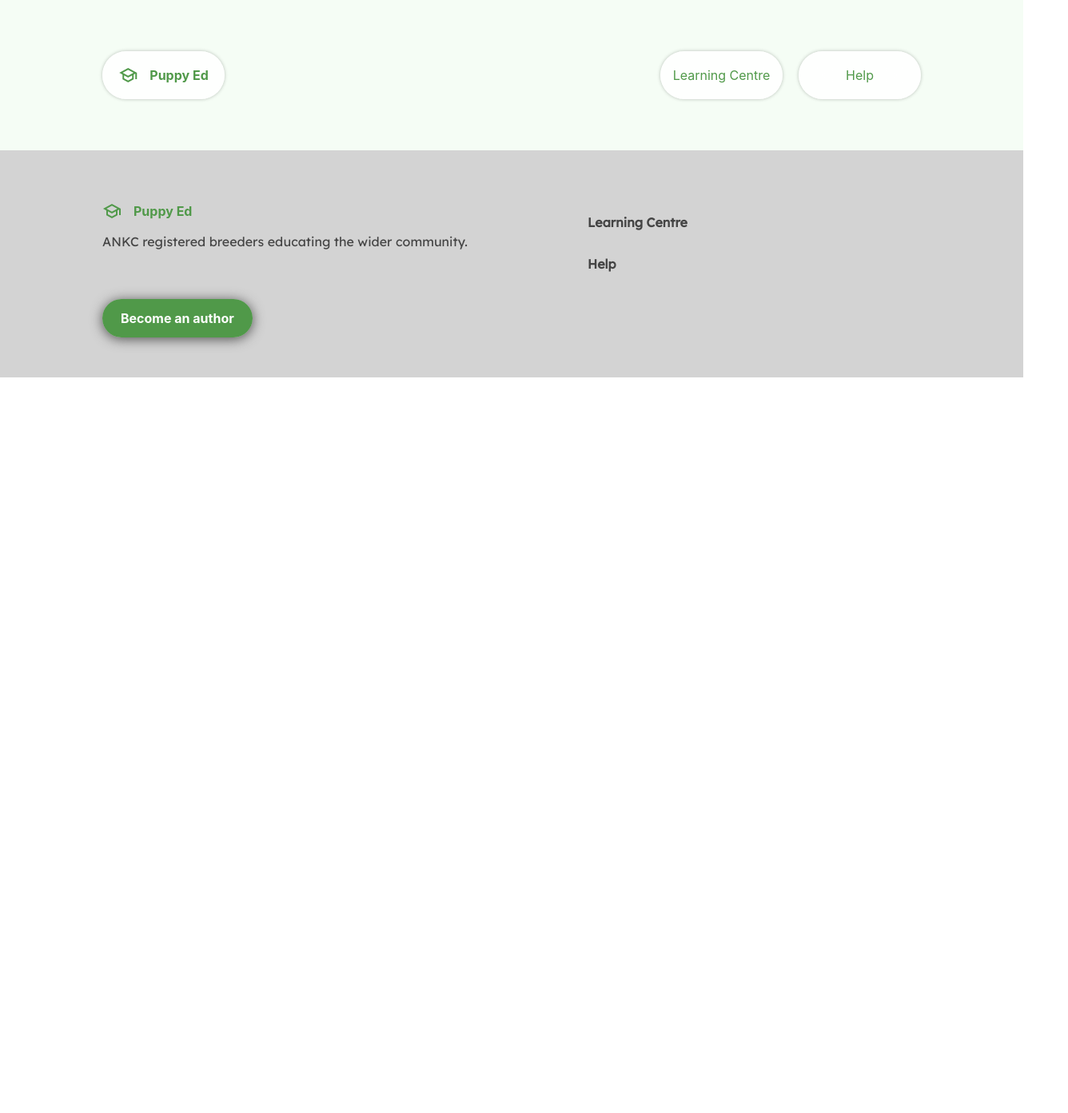
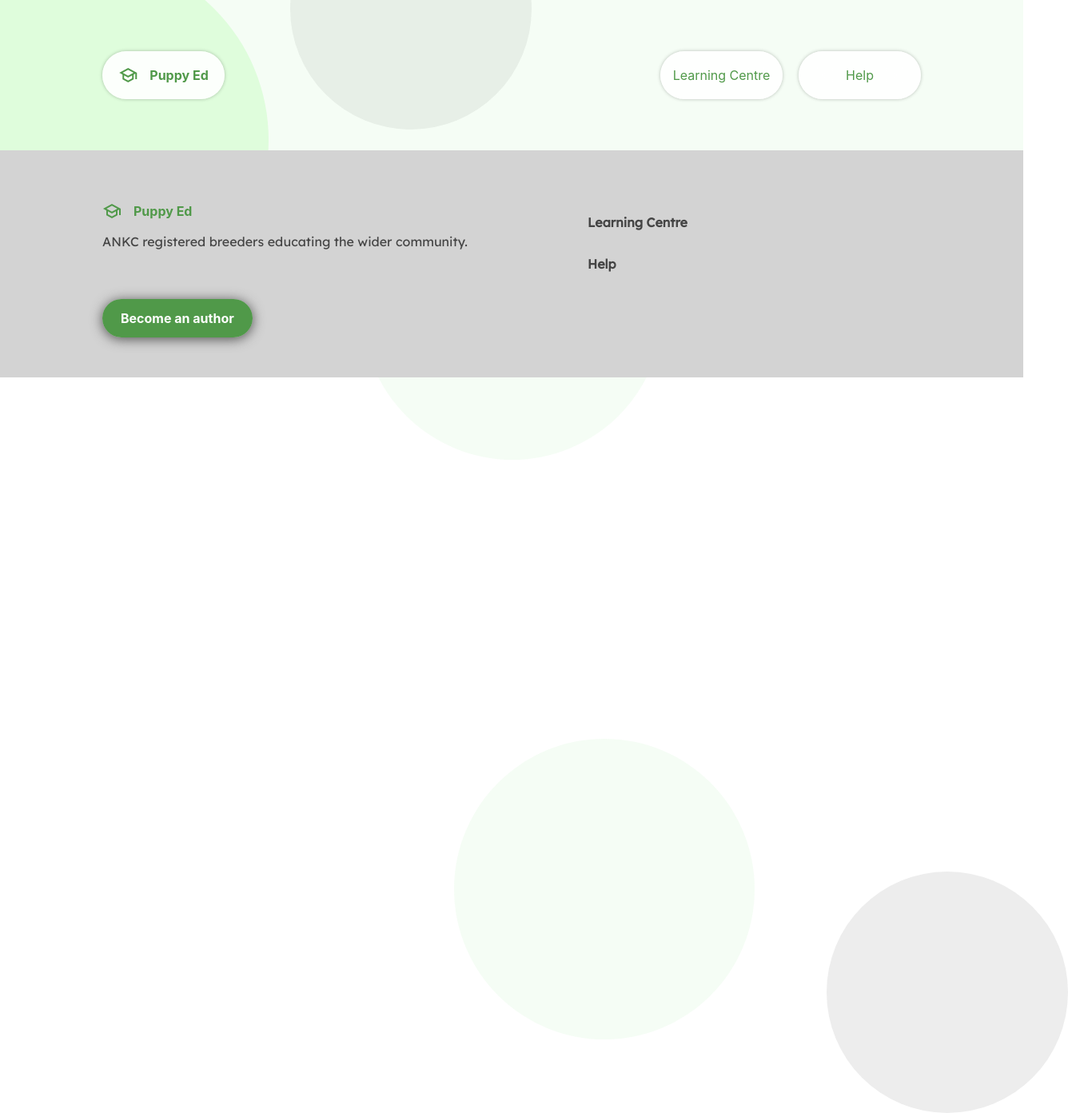
Before and after one commit to dylman123/puppy-ed, a React (Create React App) app: page /help in a window 1280 px wide. Shown: the whole page at 80% size, 1336 px wide, since content can reach past the window. Before the commit the page ends 800 px from the top, so only its background shows below. Built offline with nearby package versions, Linux system fonts and the light colour scheme.

Commit message:
added page art

```diff
--- a/src/App.js
+++ b/src/App.js
@@ -1,6 +1,7 @@
 import { BrowserRouter, Route, Routes } from 'react-router-dom';
 import Header from './components/Header/Header';
 import Footer from './components/Footer/Footer';
+import PageArt from './components/PageArt/PageArt';
 import HomePage from './containers/HomePage/HomePage';
 import LearningCentrePage from './containers/LearningCentrePage/LearningCentrePage';
 import HelpPage from './containers/HelpPage/HelpPage';
@@ -19,6 +20,7 @@ function App() {
         </Routes>
       </BrowserRouter>
       <Footer />
+      <PageArt />
     </div>
   );
 }
--- /dev/null
+++ b/src/components/PageArt/PageArt.css
@@ -0,0 +1,58 @@
+.pageArt {
+
+}
+
+.ellipse1 {
+    position: absolute;
+    width: 464px;
+    height: 464px;
+    left: -128px;
+    top: -57px;
+    background: #E3FFE0;
+    border-radius: 50%;
+    z-index: -1;
+}
+
+.ellipse2 {
+    position: absolute;
+    width: 302px;
+    height: 302px;
+    left: 363px;
+    top: -140px;
+    background: #EDEDED;
+    border-radius: 50%;
+    z-index: -1;
+}
+
+.ellipse3 {
+    position: absolute;
+    width: 376px;
+    height: 376px;
+    left: 453px;
+    top: 199px;
+    background: rgba(205, 242, 202, 0.2);
+    border-radius: 50%;
+    z-index: -1;
+}
+
+.ellipse4 {
+    position: absolute;
+    width: 376px;
+    height: 376px;
+    left: 568px;
+    top: 924px;
+    background: rgba(205, 242, 202, 0.2);
+    border-radius: 50%;
+    z-index: -1;
+}
+
+.ellipse5 {
+    position: absolute;
+    width: 302px;
+    height: 302px;
+    left: 1034px;
+    top: 1090px;
+    background: #EDEDED;
+    border-radius: 50%;
+    z-index: -1;
+}
--- /dev/null
+++ b/src/components/PageArt/PageArt.js
@@ -0,0 +1,13 @@
+import './PageArt.css';
+
+export default function PageArt() {
+  return (
+    <div className='pageArt'>
+        <div className='ellipse1' />
+        <div className='ellipse2' />
+        <div className='ellipse3' />
+        <div className='ellipse4' />
+        <div className='ellipse5' />
+    </div>
+  );
+}
```
Also changed, not shown: src/containers/HomePage/HomePage.js (indentation only).
